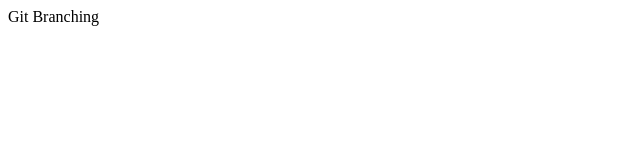
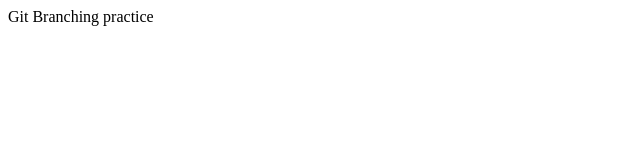
Before and after one commit to yonatan1/branch, a plain HTML site: page index.html in a window 1280 px wide. Shown: the full height of the page, 0-640 px from the left. Drawn offline with Linux system fonts and the light colour scheme.

Commit message:
change the content

```diff
--- a/index.html
+++ b/index.html
@@ -6,6 +6,6 @@
     <title>new branch</title>
 </head>
 <body>
-    Git Branching
+    Git Branching practice
 </body>
 </html>
```
